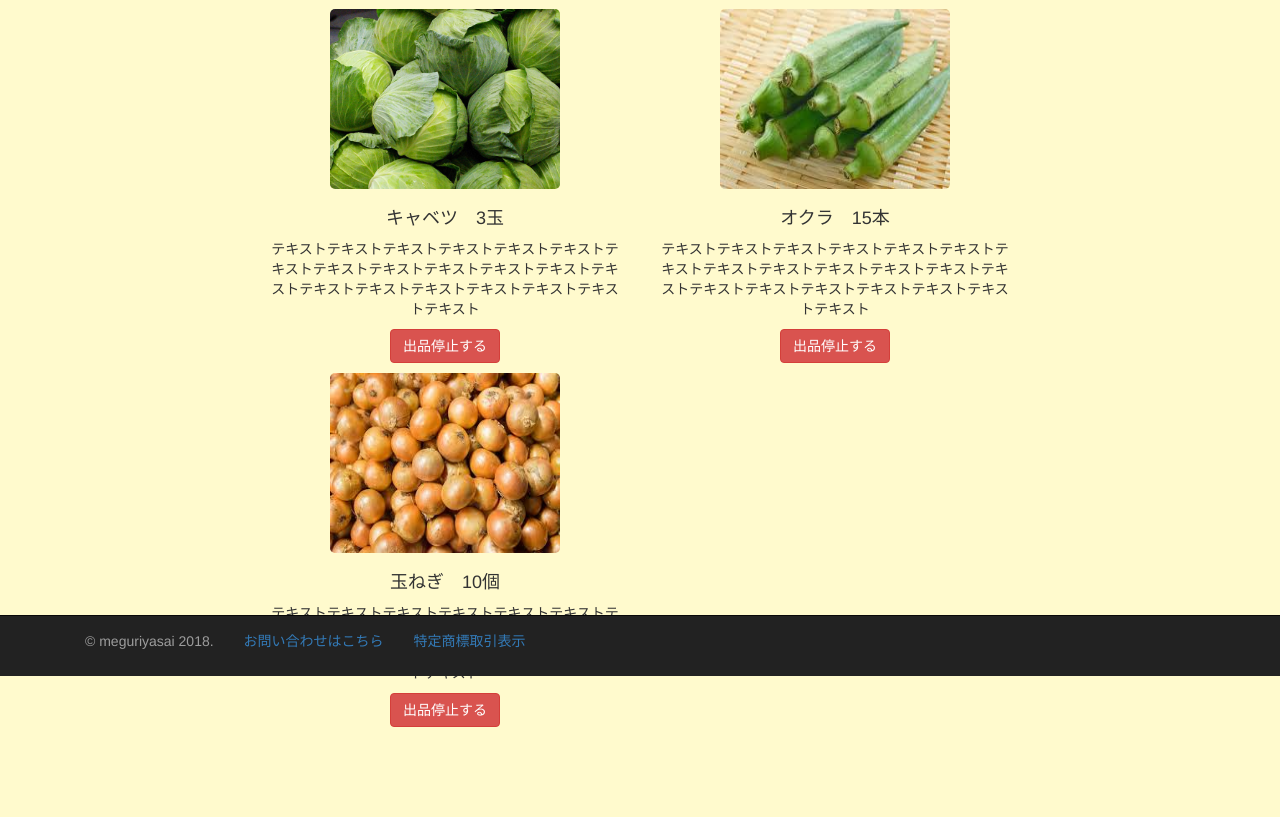
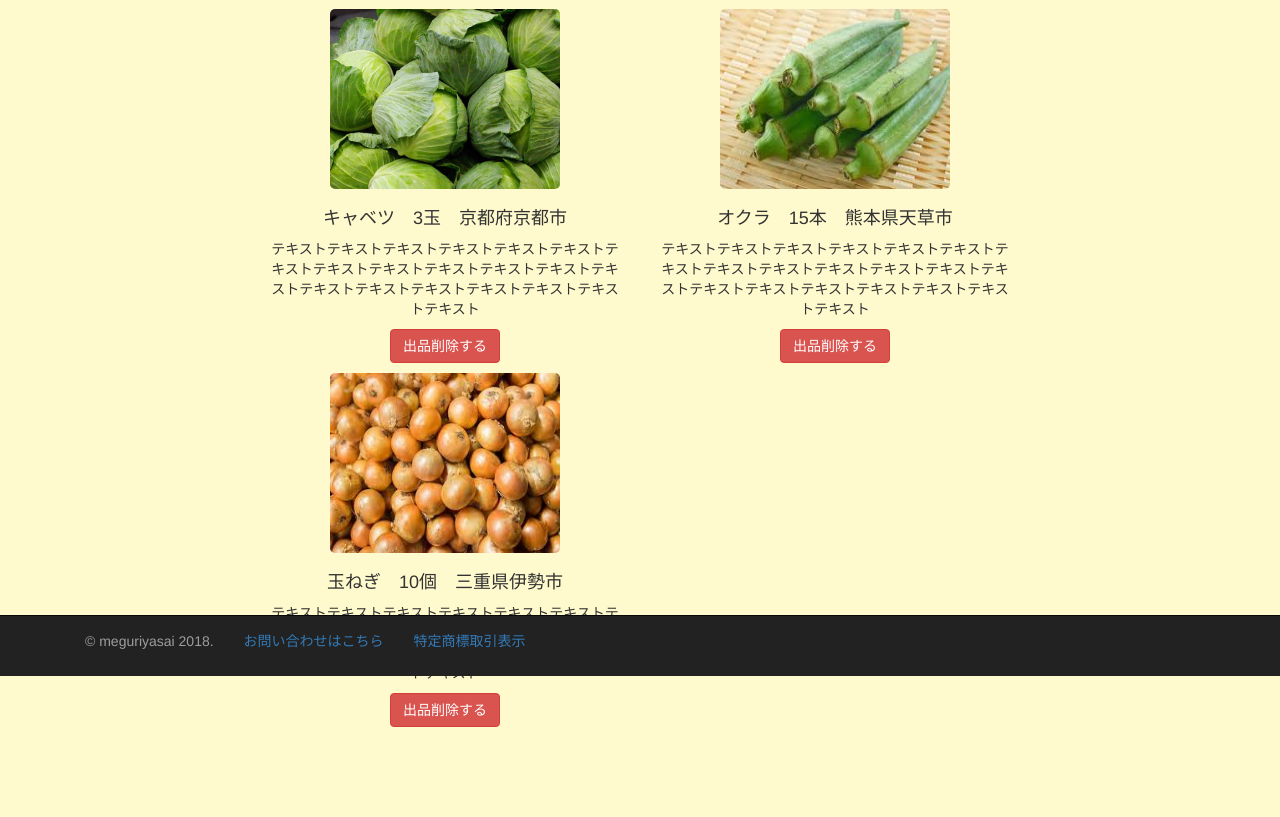
Before and after one commit to yukiyohure/meguriyasai, a PHP site: page /sell_data.php in a window 1280 px wide. Shown: the part 124-941 px from the top of the page. Run offline with PHP 8.4, Linux system fonts and the light colour scheme; some libraries are stand-ins or nearby versions.

Commit message:
微調整

```diff
--- a/assets/css/sell_confirm.css
+++ b/assets/css/sell_confirm.css
@@ -31,3 +31,7 @@ body{
 .btn_zone {
 	margin:10px;
 }
+
+.confirm_box{
+	padding-bottom:40px;
+}
--- a/buy_data.php
+++ b/buy_data.php
@@ -74,6 +74,7 @@
 		</div>
 		<div class="text-center">
 			<a class="btn btn-danger" href="#">トップへ戻る</a>
+			<a class="btn btn-danger" href="home.php">ホームへもどる</a>
 		</div>
 	</div>
 	</div>
--- a/sell_data.php
+++ b/sell_data.php
@@ -43,34 +43,34 @@
 		<div class="row">
 			<div class="col-md-offset-2 col-md-4">
 				<div class="text-center vege_img">
-					<a href="buy.php"><img src="assets/photos/kyabetu.jpg"></a>
+					<img src="assets/photos/kyabetu.jpg"></a>
 				</div>
 				<div class="text text-center">
-					<h4>キャベツ　3玉</h4>
+					<h4>キャベツ　3玉　京都府京都市</h4>
 					<p>テキストテキストテキストテキストテキストテキストテキストテキストテキストテキストテキストテキストテキストテキストテキストテキストテキストテキストテキストテキスト</p>
-					<button class="btn btn-danger">出品停止する</button>
+					<button class="btn btn-danger">出品削除する</button>
 				</div>
 			</div>
 			<div class="col-md-4">
 				<div class="text-center vege_img">
-					<a href="buy.php"><img src="assets/photos/okura.jpeg"></a>
+					<img src="assets/photos/okura.jpeg"></a>
 				</div>
 				<div class="text text-center">
-					<h4>オクラ　15本</h4>
+					<h4>オクラ　15本　熊本県天草市</h4>
 					<p>テキストテキストテキストテキストテキストテキストテキストテキストテキストテキストテキストテキストテキストテキストテキストテキストテキストテキストテキストテキスト</p>
-					<button class="btn btn-danger">出品停止する</button>
+					<button class="btn btn-danger">出品削除する</button>
 				</div>
 			</div>
 		</div>
 		<div class="row">
 			<div class="col-md-offset-2 col-md-4">
 				<div class="text-center vege_img">
-					<a href="buy.php"><img src="assets/photos/tamanegi.jpeg"></a>
+					<img src="assets/photos/tamanegi.jpeg"></a>
 				</div>
 				<div class="text text-center">
-					<h4>玉ねぎ　10個</h4>
+					<h4>玉ねぎ　10個　三重県伊勢市</h4>
 					<p>テキストテキストテキストテキストテキストテキストテキストテキストテキストテキストテキストテキストテキストテキストテキストテキストテキストテキストテキストテキスト</p>
-					<button class="btn btn-danger">出品停止する</button>
+					<button class="btn btn-danger">出品削除する</button>
 				</div>
 			</div>
 		</div>
```
Also changed, not shown: product.php (+4 -4 lines), sell.php (+7 -4 lines), sell_confirm.php (+9 -1 lines).
